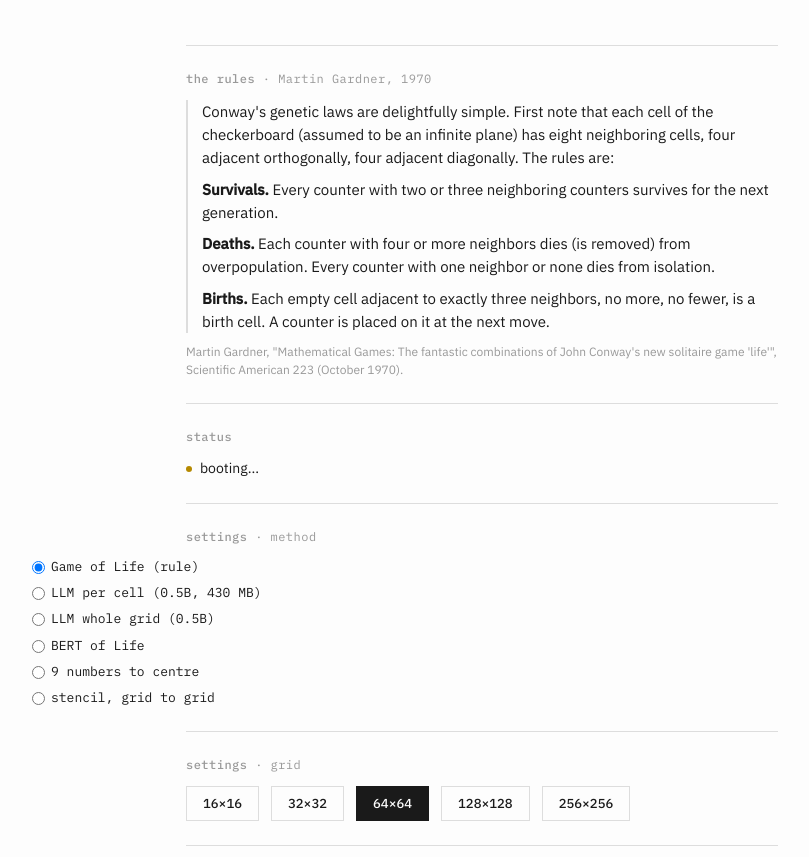
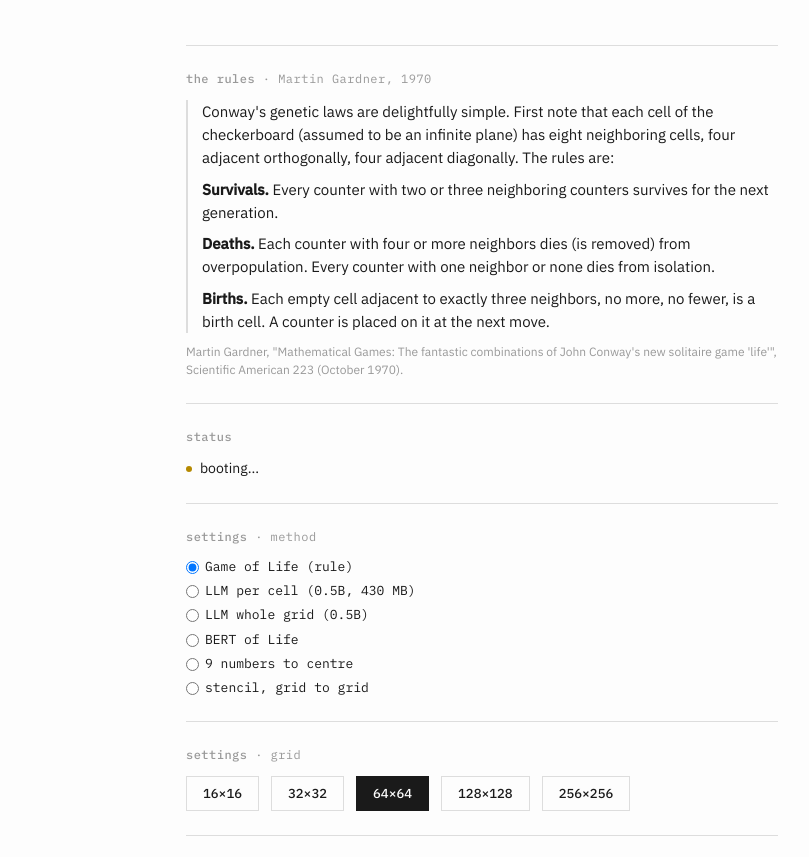
Before and after one commit to idle-intelligence/llm-life, a plain HTML site: page web/index.html in a window 1280 px wide. Shown: the part 185-1042 px from the top of the page, without its empty margins (158-967 px from the left). Drawn offline with Linux system fonts and the light colour scheme; a script that the page names is missing.

Commit message:
web: method row back inside the column, compact

```diff
--- a/web/index.html
+++ b/web/index.html
@@ -213,17 +213,12 @@
         gap: 6px;
         line-height: 1.4;
     }
-    p.panel-desc.method-desc { font-size: 16px; line-height: 1.55; color: var(--muted, #555); }
-    .method-row {
-        --row-w: min(100vw - 32px, 900px);
-        display: flex; gap: 32px; align-items: flex-start;
-        width: var(--row-w);
-        margin-left: calc(50% - var(--row-w) / 2);
-    }
-    .method-row #method-choice { flex: 0 0 300px; }
-    .method-row #method-desc { flex: 1 1 0; min-width: 0; margin-top: 2px; }
+    .method-row { display: flex; gap: 24px; align-items: flex-start; }
+    .method-row #method-choice { flex: 0 0 auto; row-gap: 6px; }
+    .method-row #method-desc { flex: 1 1 0; min-width: 0; margin-top: 0; }
+    p.panel-desc.method-desc { font-size: 15px; line-height: 1.5; color: var(--muted, #555); }
     @media (max-width: 700px) {
-        .method-row { flex-direction: column; gap: 10px; width: 100%; margin-left: 0; }
+        .method-row { flex-direction: column; gap: 10px; }
         .method-row #method-choice { flex: none; }
     }
     .method-grid input[type="radio"] { margin-top: 3px; cursor: pointer; }
```
